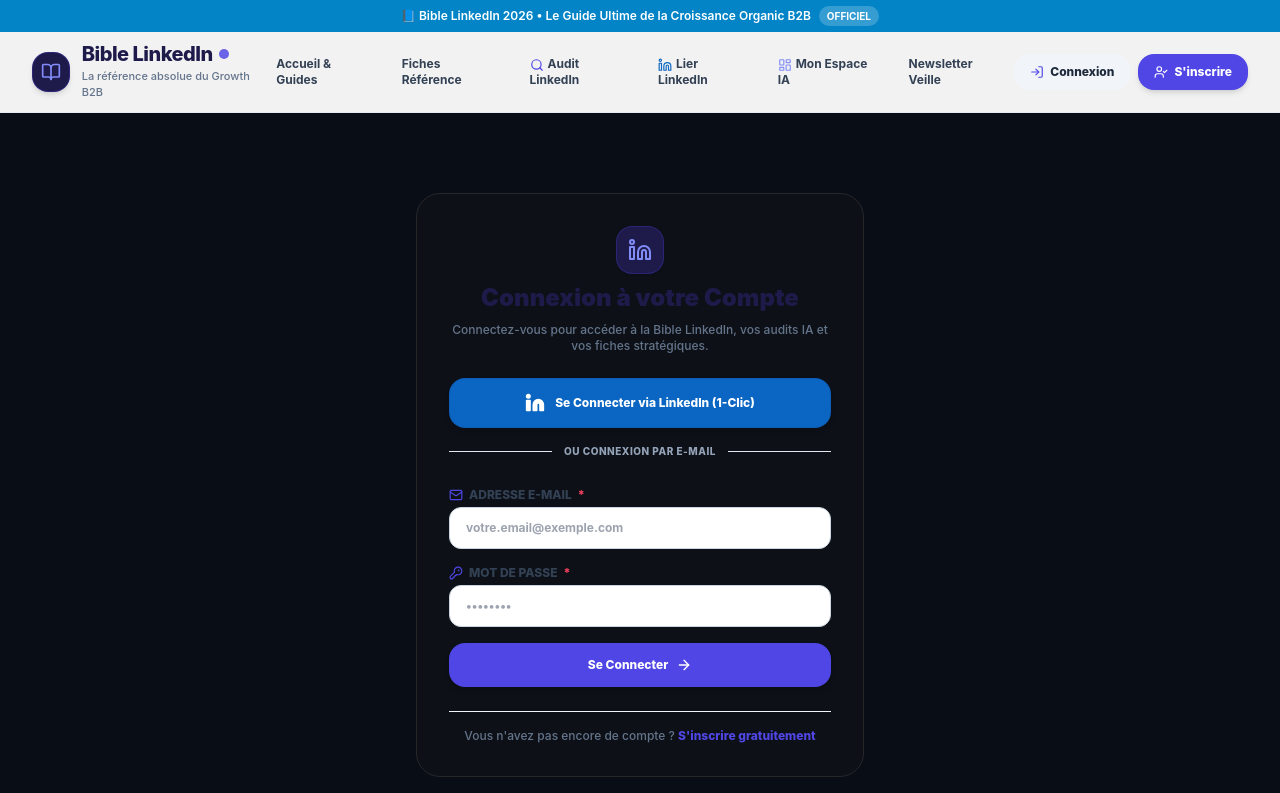
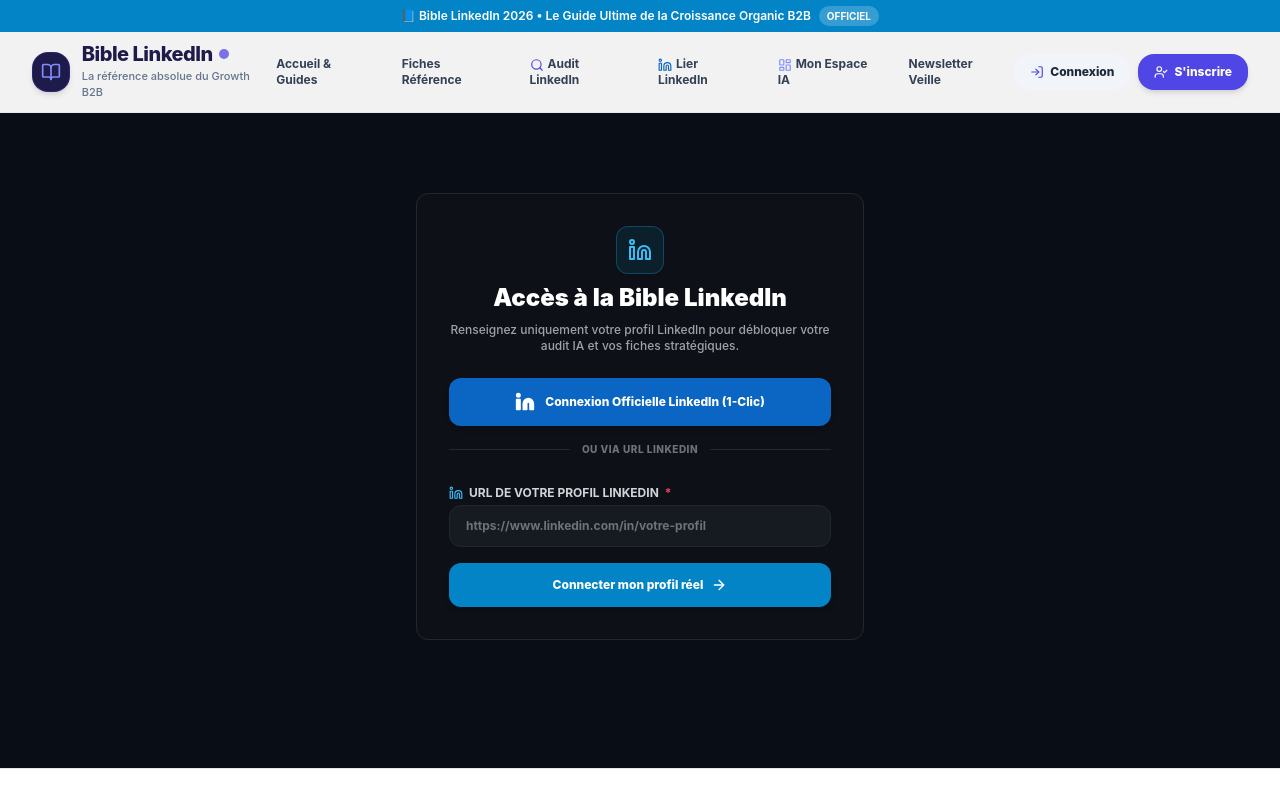
Before and after one commit to elyachon-lab/linkedin-strategy-newsletter, a Next.js app: page /login in a window 1280 px wide. Shown: the top 793 px of the page. Built offline with nearby package versions, Linux system fonts and the light colour scheme.

Commit message:
fix: remove email/password login forms and manual dropdowns, enforcing pure automated LinkedIn entry flow

```diff
--- a/app/login/page.tsx
+++ b/app/login/page.tsx
@@ -11,142 +11,111 @@
   const searchParams = useSearchParams();
   const redirectTo = searchParams.get('redirectTo') || '/mon-espace-linkedin';
 
-  const [email, setEmail] = useState('');
-  const [password, setPassword] = useState('');
+  const [linkedinUrl, setLinkedinUrl] = useState('');
   const [isLoading, setIsLoading] = useState(false);
   const [errorMessage, setErrorMessage] = useState('');
 
-  const handleLogin = async (e: React.FormEvent) => {
+  const handleLoginSubmit = async (e: React.FormEvent) => {
     e.preventDefault();
     setErrorMessage('');
-    setIsLoading(true);
 
-    try {
-      const supabase = createClient();
-
-      // Attempt Supabase Auth login
-      const { data, error } = await supabase.auth.signInWithPassword({
-        email: email.trim(),
-        password,
-      });
-
-      if (error) {
-        // Check if admin password was entered or local demo session
-        const ROBUST_PASS = process.env.NEXT_PUBLIC_ADMIN_PASSWORD || 'LinkedIn_Pro2026!Secured';
-        if (password === ROBUST_PASS) {
-          localStorage.setItem('is_admin_logged_in', 'true');
-          document.cookie = `is_admin_logged_in=true; path=/; max-age=86400`;
-          router.push('/newsletter');
+    const cleanInput = linkedinUrl.trim();
+    if (!cleanInput) {
+      setErrorMessage('Veuillez renseigner votre URL ou identifiant LinkedIn.');
       return;
     }
 
-        // Demo / Fallback login for user
-        if (email.includes('@') && password.length >= 6) {
+    setIsLoading(true);
+
+    let handle = cleanInput;
+    let fullUrl = cleanInput;
+
+    if (cleanInput.includes('linkedin.com/in/')) {
+      const extracted = cleanInput.split('linkedin.com/in/')[1]?.split('/')[0]?.split('?')[0];
+      if (extracted) handle = extracted;
+    } else {
+      handle = cleanInput.replace('@', '').replace('https://', '').replace('http://', '').trim();
+    }
+
+    if (!fullUrl.startsWith('http://') && !fullUrl.startsWith('https://')) {
+      fullUrl = `https://www.linkedin.com/in/${handle}`;
+    }
+
     const userProfile = {
-            username: email.split('@')[0],
-            fullName: email.split('@')[0].replace('.', ' '),
+      username: handle || 'membre',
+      fullName: (handle || 'Membre').charAt(0).toUpperCase() + (handle || 'membre').slice(1).replace(/[-_]/g, ' '),
       industry: 'SaaS & Tech',
-            role: 'Membre B2B',
-            followerCount: 2500,
+      role: 'Professionnel B2B',
+      linkedinUrl: fullUrl,
+      followerCount: 0,
+      userSyncData: {
+        isConnected: false,
+        weeklyPostFrequency: 1.0,
+      },
     };
+
     localStorage.setItem('linkedin_user_profile', JSON.stringify(userProfile));
     document.cookie = `linkedin_user_profile=true; path=/; max-age=86400`;
+
+    // Background profile save to API
+    try {
+      await fetch('/api/profile', {
+        method: 'POST',
+        headers: { 'Content-Type': 'application/json' },
+        body: JSON.stringify(userProfile),
+      });
+    } catch {}
+
+    setIsLoading(false);
     router.push(redirectTo);
-          return;
-        }
-
-        setErrorMessage(error.message || 'Identifiants incorrects.');
-        setIsLoading(false);
-        return;
-      }
-
-      if (data.session) {
-        // Fetch or create profile info
-        const userProfile = {
-          username: data.session.user.user_metadata?.username || email.split('@')[0],
-          fullName: data.session.user.user_metadata?.full_name || 'Membre LinkedIn',
-          industry: data.session.user.user_metadata?.industry || 'SaaS & Tech',
-          role: data.session.user.user_metadata?.role || 'Créateur B2B',
-          followerCount: 2500,
-        };
-        localStorage.setItem('linkedin_user_profile', JSON.stringify(userProfile));
-        document.cookie = `linkedin_user_profile=true; path=/; max-age=86400`;
-        router.push(redirectTo);
-      }
-    } catch {
-      setErrorMessage('Une erreur est survenue lors de la connexion.');
-    } finally {
-      setIsLoading(false);
-    }
   };
 
   return (
-    <div className="max-w-md mx-auto my-12 bg-white p-8 rounded-3xl border border-slate-200/80 brand-card-shadow space-y-6">
+    <div className="max-w-md mx-auto my-12 bg-[#0D1117] p-8 rounded-xl border border-zinc-800 brand-card-shadow space-y-6 text-white">
 
       <div className="text-center space-y-2">
-        <div className="w-12 h-12 bg-indigo-950 text-indigo-400 rounded-2xl flex items-center justify-center mx-auto shadow-sm border border-indigo-800/50">
-          <Linkedin className="w-6 h-6 text-indigo-400" />
+        <div className="w-12 h-12 bg-sky-500/10 border border-sky-500/30 text-sky-400 rounded-xl flex items-center justify-center mx-auto shadow-sm">
+          <Linkedin className="w-6 h-6 text-sky-400" />
         </div>
-        <h1 className="text-2xl font-black text-indigo-950">Connexion à votre Compte</h1>
-        <p className="text-xs font-medium text-slate-500">
-          Connectez-vous pour accéder à la Bible LinkedIn, vos audits IA et vos fiches stratégiques.
+        <h1 className="text-2xl font-black text-white">Accès à la Bible LinkedIn</h1>
+        <p className="text-xs font-medium text-zinc-400">
+          Renseignez uniquement votre profil LinkedIn pour débloquer votre audit IA et vos fiches stratégiques.
         </p>
       </div>
-
-      {redirectTo !== '/mon-espace-linkedin' && (
-        <div className="p-3 rounded-xl bg-indigo-50 border border-indigo-200 text-xs font-bold text-indigo-900 flex items-center gap-2">
-          <Sparkles className="w-4 h-4 text-indigo-600 shrink-0" />
-          <span>Connectez-vous pour accéder à la page réservée : {redirectTo}</span>
-        </div>
-      )}
 
       {/* 1-Click LinkedIn OAuth Connection */}
       <div className="space-y-3">
         <Link
           href="/connect-linkedin"
-          className="w-full py-3.5 bg-[#0A66C2] hover:bg-[#004182] text-white font-extrabold rounded-2xl text-xs shadow-md transition-all flex items-center justify-center gap-2.5 border border-blue-900/20"
+          className="w-full py-3.5 bg-[#0A66C2] hover:bg-[#004182] text-white font-extrabold rounded-xl text-xs shadow-md transition-all flex items-center justify-center gap-2.5"
         >
           <Linkedin className="w-5 h-5 fill-white text-white" />
-          <span>Se Connecter via LinkedIn (1-Clic)</span>
+          <span>Connexion Officielle LinkedIn (1-Clic)</span>
         </Link>
         <div className="relative flex py-1 items-center">
-          <div className="flex-grow border-t border-slate-200"></div>
-          <span className="flex-shrink mx-3 text-[10px] font-extrabold text-slate-400 uppercase tracking-wider">Ou connexion par e-mail</span>
-          <div className="flex-grow border-t border-slate-200"></div>
+          <div className="flex-grow border-t border-zinc-800"></div>
+          <span className="flex-shrink mx-3 text-[10px] font-extrabold text-zinc-500 uppercase tracking-wider">Ou via URL LinkedIn</span>
+          <div className="flex-grow border-t border-zinc-800"></div>
         </div>
       </div>
 
-      <form onSubmit={handleLogin} className="space-y-4">
+      <form onSubmit={handleLoginSubmit} className="space-y-4">
         <div>
-          <label className="block text-xs font-extrabold uppercase text-slate-700 mb-1 flex items-center gap-1.5">
-            <Mail className="w-3.5 h-3.5 text-indigo-600" /> Adresse E-mail <span className="text-rose-500">*</span>
+          <label className="block text-xs font-bold uppercase text-zinc-300 mb-1 flex items-center gap-1.5">
+            <Linkedin className="w-3.5 h-3.5 text-sky-400" /> URL de votre profil LinkedIn <span className="text-rose-500">*</span>
           </label>
           <input
-            type="email"
+            type="text"
             required
-            placeholder="votre.email@exemple.com"
-            value={email}
-            onChange={(e) => setEmail(e.target.value)}
-            className="w-full px-4 py-3 text-xs border border-slate-300 rounded-xl focus:border-indigo-600 focus:ring-2 focus:ring-indigo-100 font-bold text-slate-900 transition-all"
-          />
-        </div>
-
-        <div>
-          <label className="block text-xs font-extrabold uppercase text-slate-700 mb-1 flex items-center gap-1.5">
-            <KeyRound className="w-3.5 h-3.5 text-indigo-600" /> Mot de Passe <span className="text-rose-500">*</span>
-          </label>
-          <input
-            type="password"
-            required
-            placeholder="••••••••"
-            value={password}
-            onChange={(e) => setPassword(e.target.value)}
-            className="w-full px-4 py-3 text-xs border border-slate-300 rounded-xl focus:border-indigo-600 focus:ring-2 focus:ring-indigo-100 font-bold text-slate-900 transition-all"
+            placeholder="https://www.linkedin.com/in/votre-profil"
+            value={linkedinUrl}
+            onChange={(e) => setLinkedinUrl(e.target.value)}
+            className="w-full px-4 py-3 text-xs bg-[#161B22] border border-zinc-800 rounded-xl focus:border-sky-500 font-bold text-white placeholder-zinc-500 transition-all"
           />
         </div>
 
         {errorMessage && (
-          <div className="p-3 bg-rose-50 border border-rose-200 rounded-xl text-xs font-extrabold text-rose-900 text-center">
+          <div className="p-3 bg-rose-950/40 border border-rose-800/50 rounded-xl text-xs font-bold text-rose-300 text-center">
             {errorMessage}
           </div>
         )}
@@ -154,7 +123,7 @@
         <button
           type="submit"
           disabled={isLoading}
-          className="w-full py-3.5 bg-indigo-600 hover:bg-indigo-700 text-white font-extrabold rounded-2xl text-xs shadow-md transition-all flex items-center justify-center gap-2"
+          className="w-full py-3.5 bg-sky-600 hover:bg-sky-500 text-white font-extrabold rounded-xl text-xs shadow-md transition-all flex items-center justify-center gap-2 cursor-pointer"
         >
           {isLoading ? (
             <>
@@ -162,20 +131,11 @@
             </>
           ) : (
             <>
-              Se Connecter <ArrowRight className="w-4 h-4" />
+              Connecter mon profil réel <ArrowRight className="w-4 h-4" />
             </>
           )}
         </button>
       </form>
-
-      <div className="border-t border-slate-100 pt-4 text-center">
-        <p className="text-xs text-slate-500 font-medium">
-          Vous n'avez pas encore de compte ?{' '}
-          <Link href="/signup" className="font-extrabold text-indigo-600 hover:underline">
-            S'inscrire gratuitement
-          </Link>
-        </p>
-      </div>
 
     </div>
   );
--- a/app/profil/page.tsx
+++ b/app/profil/page.tsx
@@ -219,7 +219,7 @@
             </label>
             <input
               type="text"
-              placeholder="jeandupont"
+              placeholder="votre-pseudo"
               value={username}
               onChange={(e) => setUsername(e.target.value)}
               className="w-full px-3.5 py-2.5 text-xs border border-slate-300 rounded-xl focus:border-indigo-600 font-bold text-slate-900"
@@ -231,8 +231,8 @@
               <ExternalLink className="w-3.5 h-3.5 text-indigo-600" /> URL du Profil LinkedIn
             </label>
             <input
-              type="url"
-              placeholder="https://www.linkedin.com/in/jeandupont"
+              type="text"
+              placeholder="https://www.linkedin.com/in/votre-profil"
               value={linkedinUrl}
               onChange={(e) => setLinkedinUrl(e.target.value)}
               className="w-full px-3.5 py-2.5 text-xs border border-slate-300 rounded-xl focus:border-indigo-600 font-bold text-slate-900"
@@ -240,23 +240,13 @@
           </div>
 
           <div>
-            <label className="block text-xs font-extrabold uppercase text-slate-700 mb-1 flex items-center gap-1.5">
-              <Sparkles className="w-3.5 h-3.5 text-violet-600" /> Secteur d'Activité (Auto-Détecté par IA)
+            <label className="block text-xs font-bold uppercase text-slate-400 mb-1 flex items-center gap-1.5">
+              <Sparkles className="w-3.5 h-3.5 text-sky-400" /> Secteur d'Activité (Détecté par IA)
             </label>
-            <select
-              value={industry}
-              onChange={(e) => setIndustry(e.target.value)}
-              className="w-full px-3.5 py-2.5 text-xs border border-slate-300 rounded-xl focus:border-indigo-600 font-bold bg-white text-slate-900"
-            >
-              <option value="SaaS & Tech">SaaS & Tech</option>
-              <option value="Marketing & Growth">Marketing & Growth</option>
-              <option value="RH & Recrutement">RH & Recrutement</option>
-              <option value="FinTech & Finance">FinTech & Finance</option>
-              <option value="E-Commerce & Retail">E-Commerce & Retail</option>
-              <option value="Conseil & Consulting">Conseil & Consulting</option>
-              <option value="Immobilier">Immobilier</option>
-              <option value="Santé & MedTech">Santé & MedTech</option>
-            </select>
+            <div className="w-full px-3.5 py-2.5 text-xs bg-[#161B22] border border-zinc-800 rounded-xl font-bold text-sky-300 flex items-center justify-between">
+              <span>🤖 {industry || 'SaaS & Tech'}</span>
+              <span className="text-[10px] uppercase font-semibold text-zinc-500 bg-zinc-800 px-2 py-0.5 rounded-full">Scanné par IA</span>
+            </div>
           </div>
 
           <div>
--- a/app/signup/page.tsx
+++ b/app/signup/page.tsx
@@ -185,52 +185,24 @@
       <form onSubmit={handleSignup} className="space-y-4">
 
         <div>
-          <label className="block text-xs font-extrabold uppercase text-slate-700 mb-1 flex items-center gap-1.5">
-            <Linkedin className="w-3.5 h-3.5 text-[#0A66C2]" /> URL ou Identifiant LinkedIn <span className="text-rose-500">*</span>
+          <label className="block text-xs font-bold uppercase text-zinc-300 mb-1 flex items-center gap-1.5">
+            <Linkedin className="w-3.5 h-3.5 text-sky-400" /> URL de votre profil LinkedIn <span className="text-rose-500">*</span>
           </label>
           <input
             type="text"
             required
-            placeholder="ex: https://linkedin.com/in/jean-dupont ou jeandupont"
+            placeholder="https://www.linkedin.com/in/votre-profil"
             value={linkedinInput}
             onChange={(e) => setLinkedinInput(e.target.value)}
-            className="w-full px-4 py-3 text-xs border border-slate-300 rounded-xl focus:border-indigo-600 focus:ring-2 focus:ring-indigo-100 font-bold text-slate-900 transition-all"
+            className="w-full px-4 py-3 text-xs bg-[#161B22] border border-zinc-800 rounded-xl focus:border-sky-500 font-bold text-white placeholder-zinc-500 transition-all"
           />
-          <p className="text-[10px] text-slate-400 mt-1">
-            ✨ Détection IA automatique du secteur, du nom et des métriques de publication.
+          <p className="text-[10px] text-zinc-400 mt-1">
+            🤖 Détection IA automatique du secteur et de vos métriques de publication sans aucune saisie manuelle.
           </p>
         </div>
 
-        <div>
-          <label className="block text-xs font-extrabold uppercase text-slate-700 mb-1 flex items-center gap-1.5">
-            <Mail className="w-3.5 h-3.5 text-indigo-600" /> Adresse E-mail <span className="text-rose-500">*</span>
-          </label>
-          <input
-            type="email"
-            required
-            placeholder="votre.email@exemple.com"
-            value={email}
-            onChange={(e) => setEmail(e.target.value)}
-            className="w-full px-4 py-3 text-xs border border-slate-300 rounded-xl focus:border-indigo-600 focus:ring-2 focus:ring-indigo-100 font-bold text-slate-900 transition-all"
-          />
-        </div>
-
-        <div>
-          <label className="block text-xs font-extrabold uppercase text-slate-700 mb-1 flex items-center gap-1.5">
-            <KeyRound className="w-3.5 h-3.5 text-indigo-600" /> Mot de Passe <span className="text-rose-500">*</span>
-          </label>
-          <input
-            type="password"
-            required
-            placeholder="6 caractères minimum"
-            value={password}
-            onChange={(e) => setPassword(e.target.value)}
-            className="w-full px-4 py-3 text-xs border border-slate-300 rounded-xl focus:border-indigo-600 focus:ring-2 focus:ring-indigo-100 font-bold text-slate-900 transition-all"
-          />
-        </div>
-
         {errorMessage && (
-          <div className="p-3 bg-rose-50 border border-rose-200 rounded-xl text-xs font-extrabold text-rose-900 text-center">
+          <div className="p-3 bg-rose-950/40 border border-rose-800/50 rounded-xl text-xs font-bold text-rose-300 text-center">
             {errorMessage}
           </div>
         )}
@@ -238,15 +210,15 @@
         <button
           type="submit"
           disabled={isLoading}
-          className="w-full py-3.5 bg-indigo-600 hover:bg-indigo-700 text-white font-extrabold rounded-2xl text-xs shadow-md transition-all flex items-center justify-center gap-2"
+          className="w-full py-3.5 bg-sky-600 hover:bg-sky-500 text-white font-extrabold rounded-xl text-xs shadow-md transition-all flex items-center justify-center gap-2 cursor-pointer"
         >
           {isLoading ? (
             <>
-              <Loader2 className="w-4 h-4 animate-spin" /> Détection IA & Création de compte...
+              <Loader2 className="w-4 h-4 animate-spin text-white" /> Détection IA & Accès...
             </>
           ) : (
             <>
-              Créer mon Compte LinkedIn <ArrowRight className="w-4 h-4" />
+              Connecter mon profil réel <ArrowRight className="w-4 h-4" />
             </>
           )}
         </button>
--- a/components/auth-modal.tsx
+++ b/components/auth-modal.tsx
@@ -269,7 +269,7 @@
                     <input
                       type="text"
                       required
-                      placeholder="ex: https://linkedin.com/in/jean-dupont ou jeandupont"
+                      placeholder="https://www.linkedin.com/in/votre-profil"
                       value={linkedinUrl}
                       onChange={(e) => setLinkedinUrl(e.target.value)}
                       className="w-full px-4 py-3 text-xs border border-slate-300 rounded-xl focus:border-indigo-600 font-bold text-slate-900"
```
Also changed, not shown: components/linkedin-connect-modal.tsx (+6 -95 lines). Lines whose indentation alone changed are shown as unchanged.
